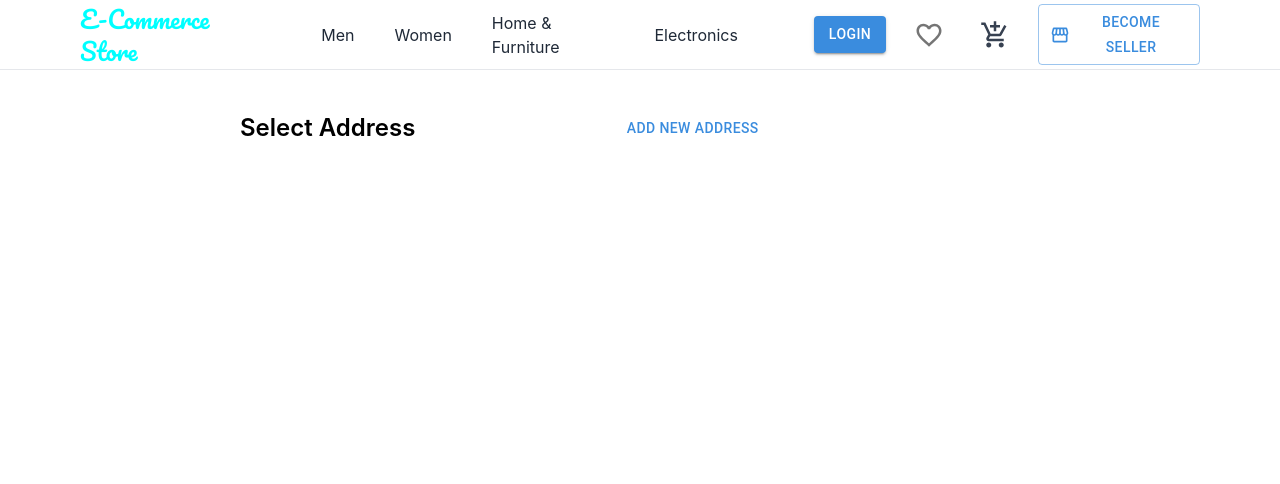
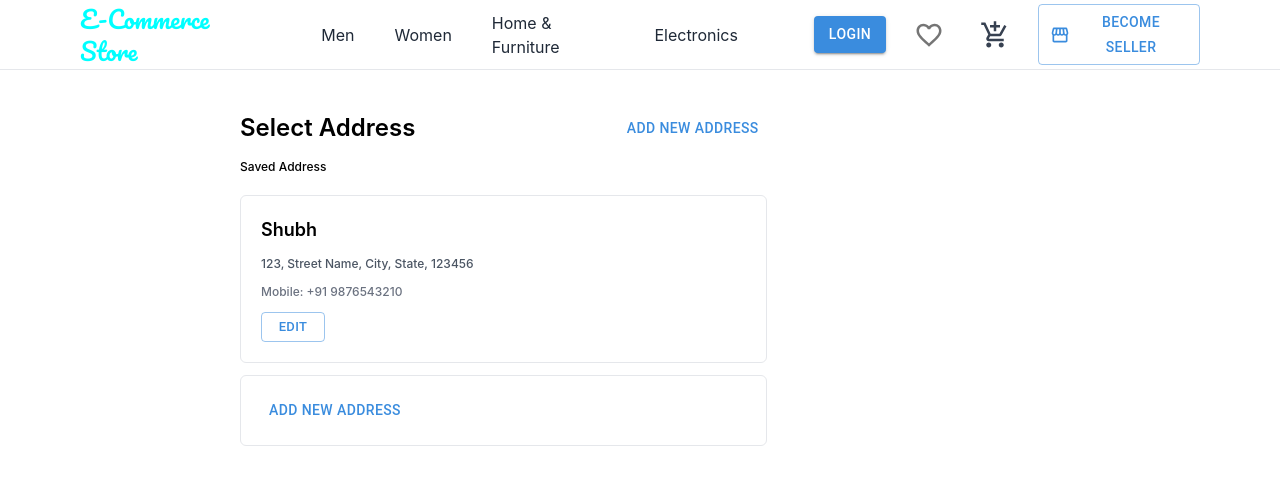
Before and after one commit to shubhcoding01/ecomproject, a React (Create React App) app: page / in a window 1280 px wide. Shown: the top 484 px of the page. Built offline with nearby package versions, Linux system fonts and the light colour scheme; some icons are missing.

Commit message:
Enhance Checkout page with saved address details and edit option; add AddressCard component

```diff
--- /dev/null
+++ b/src/customer/pages/checkout/AddressCard.tsx
@@ -0,0 +1,9 @@
+import React from 'react'
+
+const AddressCard = () => {
+  return (
+    <div>AddressCard</div>
+  )
+}
+
+export default AddressCard
--- a/src/customer/pages/checkout/Checkout.tsx
+++ b/src/customer/pages/checkout/Checkout.tsx
@@ -12,7 +12,18 @@ const Checkout = () => {
                         Add New Address
                     </Button>
                 </div>
-
+                <div className='text-xs font-medium space-y-5'>
+                    <p>Saved Address</p>
+                    <div className='border rounded-md p-5 space-y-3'>
+                        <p className='text-lg font-semibold'>Shubh</p>
+                        <p className='text-gray-600'>123, Street Name, City, State, 123456</p>
+                        <p className='text-gray-500'>Mobile: +91 9876543210</p>
+                        <Button variant='outlined' size='small'>Edit</Button>
+                    </div>
+                </div>
+                <div className='py-4 px-5 border rounded-md space-y-3'>
+                    <Button>Add New Address</Button>
+                </div>
 
 
             </div>
```
